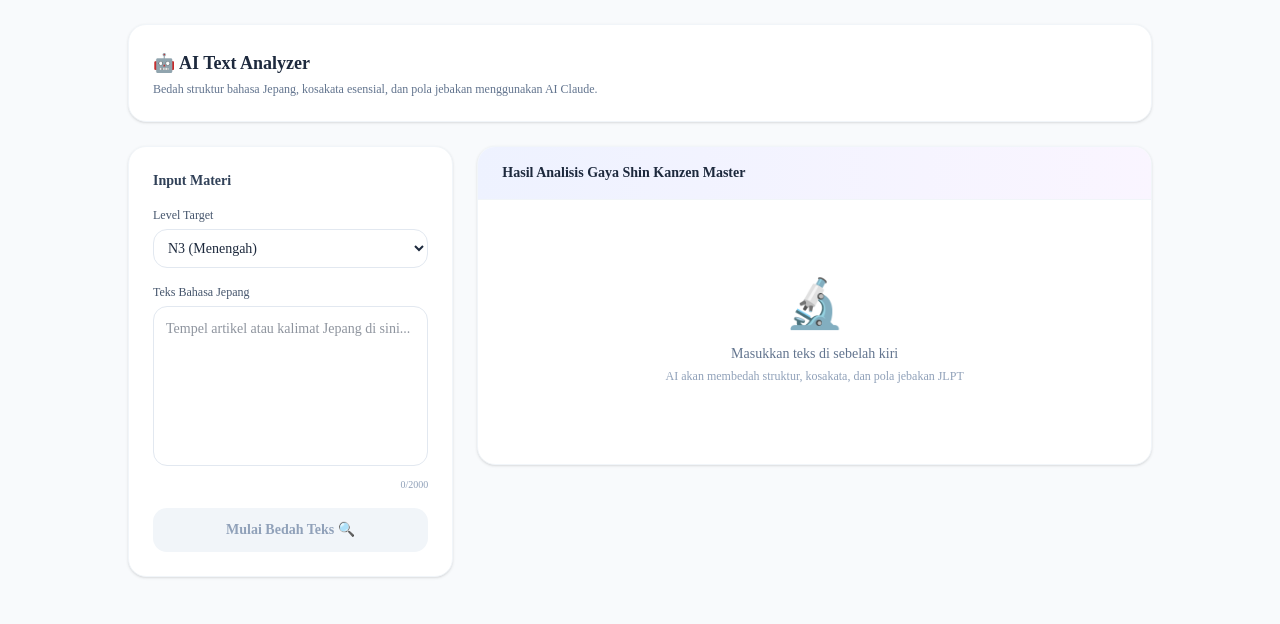
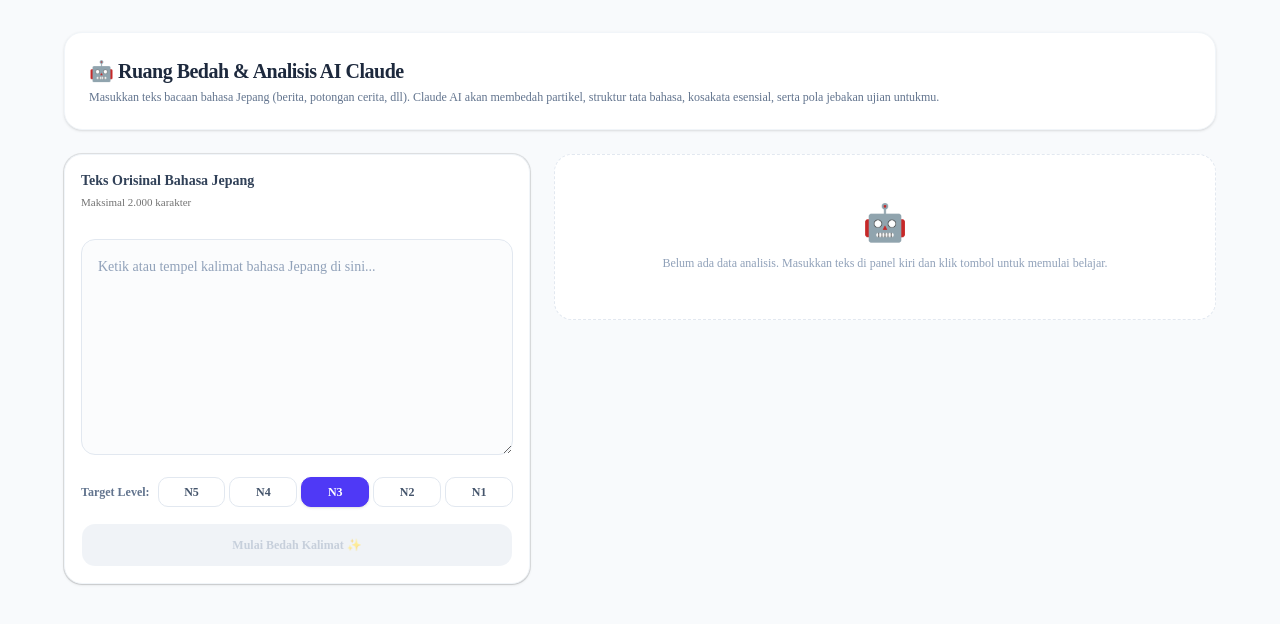
Before and after one commit to wisnuajiwibowo/jlpt-saas, a Next.js app: page /dashboard/analyzer in a window 1280 px wide. Shown: the top 624 px of the page. Built offline with nearby package versions, Linux system fonts and the light colour scheme.

Commit message:
Update page.tsx

```diff
--- a/src/app/dashboard/analyzer/page.tsx
+++ b/src/app/dashboard/analyzer/page.tsx
@@ -1,195 +1,258 @@
 "use client"
 
 import { useState } from "react"
+import { Card, CardContent, CardDescription, CardHeader, CardTitle } from "@/components/ui/card"
+import { Button } from "@/components/ui/button"
+
+interface GrammarPoint {
+  pattern: string
+  level: string
+  explanation: string
+}
+
+interface VocabularyItem {
+  word: string
+  reading: string
+  meaning: string
+  level: string
+}
+
+interface AnalysisResult {
+  jlpt_level: string
+  cefr_level: string
+  difficulty_score: number
+  grammar_points: GrammarPoint[]
+  vocabulary: VocabularyItem[]
+  trap_patterns: string[]
+  adapted_text: string
+}
 
 export default function AnalyzerPage() {
   const [text, setText] = useState("")
-  const [level, setLevel] = useState("N3")
+  const [targetLevel, setTargetLevel] = useState("N3")
   const [loading, setLoading] = useState(false)
-  const [result, setResult] = useState<any>(null)
+  const [result, setResult] = useState<AnalysisResult | null>(null)
+  const [error, setError] = useState<string | null>(null)
+  const [openGrammarIdx, setOpenGrammarIdx] = useState<number | null>(null)
 
-  async function handleAnalyze(e: React.FormEvent) {
-    e.preventDefault()
+  async function handleAnalyze() {
     if (!text.trim()) return
     setLoading(true)
+    setError(null)
     setResult(null)
+
     try {
       const res = await fetch("/api/analyze", {
         method: "POST",
         headers: { "Content-Type": "application/json" },
-        body: JSON.stringify({ text, targetLevel: level }),
+        body: JSON.stringify({ text, targetLevel }),
       })
+
       const data = await res.json()
-      if (res.ok) setResult(data)
-      else alert(data.error || "Gagal memproses analisis")
-    } catch {
-      alert("Terjadi kesalahan koneksi")
+      if (!res.ok) throw new Error(data.error || "Gagal menganalisis teks")
+      setResult(data)
+    } catch (err: any) {
+      setError(err.message || "Terjadi kesalahan koneksi sistem")
     } finally {
       setLoading(false)
     }
   }
 
   return (
-    <div className="min-h-screen bg-slate-50 p-6">
-      <div className="max-w-5xl mx-auto space-y-6">
+    <div className="min-h-screen bg-slate-50 p-4 md:p-8 font-sans">
+      <div className="max-w-6xl mx-auto space-y-6">
 
         {/* Header */}
-        <div className="bg-white rounded-2xl border border-slate-100 shadow-sm p-6">
-          <h1 className="text-lg font-bold text-slate-800">🤖 AI Text Analyzer</h1>
-          <p className="text-slate-500 text-xs mt-1">Bedah struktur bahasa Jepang, kosakata esensial, dan pola jebakan menggunakan AI Claude.</p>
+        <div className="bg-white rounded-2xl border border-slate-100 shadow-sm p-6 select-none">
+          <h1 className="text-xl font-bold text-slate-800 tracking-tight">🤖 Ruang Bedah & Analisis AI Claude</h1>
+          <p className="text-slate-500 text-xs mt-1">
+            Masukkan teks bacaan bahasa Jepang (berita, potongan cerita, dll). Claude AI akan membedah partikel, struktur tata bahasa, kosakata esensial, serta pola jebakan ujian untukmu.
+          </p>
         </div>
 
-        <div className="grid grid-cols-1 md:grid-cols-3 gap-6 items-start">
+        <div className="grid grid-cols-1 lg:grid-cols-12 gap-6 items-start">
 
-          {/* Form Input */}
-          <div className="bg-white rounded-2xl border border-slate-100 shadow-sm p-6 space-y-4">
-            <h2 className="text-sm font-bold text-slate-700">Input Materi</h2>
-            <form onSubmit={handleAnalyze} className="space-y-4">
-              <div>
-                <label className="text-xs font-medium text-slate-600 block mb-1.5">Level Target</label>
-                <select
-                  className="w-full p-2.5 rounded-xl border border-slate-200 text-sm bg-white text-slate-800 focus:outline-none focus:ring-2 focus:ring-indigo-300"
-                  value={level}
-                  onChange={(e) => setLevel(e.target.value)}
-                >
-                  <option value="N5">N5 (Dasar)</option>
-                  <option value="N4">N4</option>
-                  <option value="N3">N3 (Menengah)</option>
-                  <option value="N2">N2</option>
-                  <option value="N1">N1 (Mahir)</option>
-                </select>
-              </div>
-              <div>
-                <label className="text-xs font-medium text-slate-600 block mb-1.5">Teks Bahasa Jepang</label>
+          {/* PANEL KIRI: INPUT PENGGUNA */}
+          <div className="lg:col-span-5 space-y-4">
+            <Card className="border border-slate-100 shadow-sm rounded-2xl bg-white overflow-hidden">
+              <CardHeader className="pb-3 select-none">
+                <CardTitle className="text-sm font-bold text-slate-700">Teks Orisinal Bahasa Jepang</CardTitle>
+                <CardDescription className="text-[11px]">Maksimal 2.000 karakter</CardDescription>
+              </CardHeader>
+              <CardContent className="space-y-4">
                 <textarea
-                  className="w-full p-3 rounded-xl border border-slate-200 text-sm h-40 bg-white text-slate-800 resize-none focus:outline-none focus:ring-2 focus:ring-indigo-300"
-                  placeholder="Tempel artikel atau kalimat Jepang di sini..."
                   value={text}
                   onChange={(e) => setText(e.target.value)}
-                  maxLength={2000}
+                  placeholder="Ketik atau tempel kalimat bahasa Jepang di sini..."
+                  rows={8}
+                  className="w-full p-4 rounded-xl border border-slate-200 text-sm focus:border-indigo-500 focus:outline-none bg-slate-50/50 leading-relaxed font-sans placeholder:text-slate-400"
                 />
-                <p className="text-[10px] text-slate-400 text-right mt-1">{text.length}/2000</p>
-              </div>
+
+                <div className="flex gap-2 items-center select-none">
+                  <label className="text-xs font-bold text-slate-500 shrink-0">Target Level:</label>
+                  <div className="flex gap-1 w-full">
+                    {["N5", "N4", "N3", "N2", "N1"].map((lvl) => (
                       <button
-                type="submit"
-                disabled={loading || !text.trim()}
-                className={`w-full py-3 rounded-xl text-sm font-semibold transition-all ${
-                  loading || !text.trim()
-                    ? "bg-slate-100 text-slate-400 cursor-not-allowed"
-                    : "bg-indigo-600 hover:bg-indigo-700 text-white shadow-md shadow-indigo-200"
+                        key={lvl}
+                        type="button"
+                        onClick={() => setTargetLevel(lvl)}
+                        className={`flex-1 py-1.5 rounded-lg border text-xs font-bold transition cursor-pointer ${
+                          targetLevel === lvl
+                            ? "bg-indigo-600 border-indigo-600 text-white shadow-sm"
+                            : "bg-white border-slate-200 text-slate-600 hover:bg-slate-50"
                         }`}
                       >
-                {loading ? (
-                  <span className="flex items-center justify-center gap-2">
-                    <span className="w-4 h-4 border-2 border-white border-t-transparent rounded-full animate-spin" />
-                    Menganalisis...
-                  </span>
-                ) : "Mulai Bedah Teks 🔍"}
+                        {lvl}
                       </button>
-            </form>
+                    ))}
+                  </div>
                 </div>
 
-          {/* Hasil Analisis */}
-          <div className="md:col-span-2 bg-white rounded-2xl border border-slate-100 shadow-sm overflow-hidden">
-            <div className="px-6 py-4 border-b border-slate-100 bg-gradient-to-r from-indigo-50 to-purple-50">
-              <h2 className="text-sm font-bold text-slate-800">Hasil Analisis Gaya Shin Kanzen Master</h2>
+                <Button
+                  onClick={handleAnalyze}
+                  disabled={loading || !text.trim()}
+                  className="w-full h-11 bg-indigo-600 hover:bg-indigo-700 text-white font-semibold text-xs rounded-xl shadow-md shadow-indigo-100 flex items-center justify-center gap-2 cursor-pointer disabled:bg-slate-200 disabled:text-slate-400 disabled:shadow-none"
+                >
+                  {loading ? (
+                    <>
+                      <div className="w-4 h-4 border-2 border-white border-t-transparent rounded-full animate-spin" />
+                      Menganalisis Teks via Claude...
+                    </>
+                  ) : (
+                    "Mulai Bedah Kalimat ✨"
+                  )}
+                </Button>
+              </CardContent>
+            </Card>
+
+            {/* Kotak Galat / Error */}
+            {error && (
+              <div className="p-4 bg-red-50 border border-red-200 rounded-xl flex gap-3 text-xs text-red-600 font-medium">
+                <span>⚠️</span>
+                <p>{error}</p>
               </div>
-
+            )}
+          </div>
+          {/* PANEL KANAN: HASIL BEDAHAN AI */}
+          <div className="lg:col-span-7 space-y-6">
             {!result && !loading && (
-              <div className="flex flex-col items-center justify-center py-20 text-center px-6">
-                <span className="text-5xl mb-4">🔬</span>
-                <p className="text-slate-500 text-sm font-medium">Masukkan teks di sebelah kiri</p>
-                <p className="text-slate-400 text-xs mt-1">AI akan membedah struktur, kosakata, dan pola jebakan JLPT</p>
+              <div className="bg-white border border-dashed border-slate-200 rounded-2xl p-12 text-center text-slate-400 select-none">
+                <p className="text-4xl mb-3">🤖</p>
+                <p className="text-xs font-medium">Belum ada data analisis. Masukkan teks di panel kiri dan klik tombol untuk memulai belajar.</p>
               </div>
             )}
 
-            {loading && (
-              <div className="flex flex-col items-center justify-center py-20 gap-4">
-                <div className="w-10 h-10 border-4 border-indigo-500 border-t-transparent rounded-full animate-spin" />
-                <p className="text-slate-500 text-sm animate-pulse">AI sedang menganalisis teks...</p>
+            {loading && !result && (
+              <div className="bg-white border border-slate-100 rounded-2xl p-12 text-center text-slate-400 space-y-3 select-none">
+                <div className="w-10 h-10 border-4 border-indigo-500 border-t-transparent rounded-full animate-spin mx-auto" />
+                <p className="text-xs font-medium text-slate-500 animate-pulse">Claude AI sedang membaca struktur partikel teks Anda...</p>
               </div>
             )}
 
             {result && (
-              <div className="p-6 space-y-5 text-sm">
+              <div className="space-y-6">
 
-                {/* Badge Level & Skor */}
-                <div className="flex flex-wrap gap-2">
-                  <span className="bg-indigo-100 text-indigo-700 text-xs font-bold px-3 py-1 rounded-full">
-                    🎯 Level Deteksi: {result.jlpt_level}
-                  </span>
-                  <span className="bg-purple-100 text-purple-700 text-xs font-bold px-3 py-1 rounded-full">
-                    CEFR: {result.cefr_level}
-                  </span>
-                  <span className="bg-slate-100 text-slate-700 text-xs font-bold px-3 py-1 rounded-full">
-                    Skor Kesulitan: {result.difficulty_score}/100
-                  </span>
+                {/* 1. Metrik Nilai Kesulitan */}
+                <div className="grid grid-cols-3 gap-3 select-none">
+                  <div className="bg-white p-4 rounded-xl border border-slate-100 text-center shadow-sm">
+                    <span className="text-[10px] text-slate-400 font-bold block uppercase tracking-wide">Level JLPT</span>
+                    <span className="text-lg font-black text-indigo-600 mt-0.5 block">{result.jlpt_level}</span>
+                  </div>
+                  <div className="bg-white p-4 rounded-xl border border-slate-100 text-center shadow-sm">
+                    <span className="text-[10px] text-slate-400 font-bold block uppercase tracking-wide">Level CEFR</span>
+                    <span className="text-lg font-black text-purple-600 mt-0.5 block">{result.cefr_level}</span>
+                  </div>
+                  <div className="bg-white p-4 rounded-xl border border-slate-100 text-center shadow-sm">
+                    <span className="text-[10px] text-slate-400 font-bold block uppercase tracking-wide">Skor Kesulitan</span>
+                    <span className="text-lg font-black text-orange-500 mt-0.5 block">{result.difficulty_score}/100</span>
+                  </div>
                 </div>
 
-                {/* Grammar Points */}
-                {result.grammar_points?.length > 0 && (
+                {/* 2. Teks Adaptif */}
+                <Card className="border border-slate-100 shadow-sm rounded-2xl bg-white overflow-hidden">
+                  <CardHeader className="pb-2 select-none">
+                    <CardTitle className="text-xs font-bold text-indigo-600">📄 Teks Adaptif (Rekomendasi Claude untuk Level {targetLevel}):</CardTitle>
+                  </CardHeader>
+                  <CardContent>
+                    <p className="text-slate-800 font-medium text-base leading-relaxed whitespace-pre-wrap font-sans">
+                      {result.adapted_text}
+                    </p>
+                  </CardContent>
+                </Card>
+
+                {/* 3. Pola Jebakan Ujian */}
+                {result.trap_patterns && result.trap_patterns.length > 0 && (
+                  <div className="p-4 bg-amber-50/70 border border-amber-200/60 rounded-xl space-y-1.5 animate-pulse">
+                    <span className="text-xs font-bold text-amber-700 block select-none">🚨 Analisis Jebakan & Pola Distraktor Ujian Asli:</span>
+                    <ul className="list-disc list-inside text-xs text-slate-600 space-y-1 leading-relaxed">
+                      {result.trap_patterns.map((trap, i) => (
+                        <li key={i}>{trap}</li>
+                      ))}
+                    </ul>
+                  </div>
+                )}
+
+                {/* 4. Pembedahan Grammar Akordeon */}
                 <div className="space-y-2">
-                    <h3 className="text-xs font-bold text-slate-700 uppercase tracking-wider">📌 Pola Tata Bahasa</h3>
-                    <div className="space-y-2">
-                      {result.grammar_points.map((g: any, i: number) => (
-                        <div key={i} className="bg-indigo-50 border border-indigo-100 rounded-xl p-3">
-                          <div className="flex items-center gap-2 mb-1">
-                            <span className="font-bold text-indigo-700 text-sm">{g.pattern}</span>
-                            <span className="bg-indigo-200 text-indigo-700 text-[10px] font-bold px-1.5 py-0.5 rounded">{g.level}</span>
+                  <h3 className="text-xs font-bold text-slate-500 uppercase tracking-wide select-none">🎯 Bedah Tata Bahasa (Grammar Points)</h3>
+                  <div className="space-y-1.5">
+                    {result.grammar_points.map((gram, i) => (
+                      <div key={i} className="bg-white rounded-xl border border-slate-100 overflow-hidden shadow-sm">
+                        <button
+                          type="button"
+                          onClick={() => setOpenGrammarIdx(openGrammarIdx === i ? null : i)}
+                          className="w-full p-4 flex items-center justify-between text-left cursor-pointer hover:bg-slate-50/50"
+                        >
+                          <div className="flex items-center gap-3">
+                            <span className="bg-slate-100 text-slate-700 text-[10px] font-bold px-2 py-0.5 rounded uppercase">{gram.level}</span>
+                            <span className="text-sm font-bold text-slate-800">{gram.pattern}</span>
                           </div>
-                          <p className="text-xs text-slate-600 leading-relaxed">{g.explanation}</p>
+                          <span className="text-slate-400 text-xs select-none">{openGrammarIdx === i ? "▲" : "▼"}</span>
+                        </button>
+                        {openGrammarIdx === i && (
+                          <div className="px-4 pb-4 text-xs leading-relaxed text-slate-600 border-t border-slate-50 pt-3 bg-slate-50/30 whitespace-pre-wrap font-sans">
+                            {gram.explanation}
+                          </div>
+                        )}
                       </div>
                     ))}
                   </div>
                 </div>
-                )}
 
-                {/* Vocabulary */}
-                {result.vocabulary?.length > 0 && (
+                {/* 5. Tabel Kosakata Masif */}
                 <div className="space-y-2">
-                    <h3 className="text-xs font-bold text-slate-700 uppercase tracking-wider">📖 Kosakata Penting</h3>
-                    <div className="grid grid-cols-1 sm:grid-cols-2 gap-2">
-                      {result.vocabulary.map((v: any, i: number) => (
-                        <div key={i} className="bg-slate-50 border border-slate-100 rounded-xl p-3 flex items-start gap-2">
-                          <div>
-                            <span className="font-bold text-slate-800">{v.word}</span>
-                            <span className="text-slate-400 text-xs ml-1">({v.reading})</span>
-                            <p className="text-xs text-slate-500 mt-0.5">{v.meaning}</p>
-                          </div>
-                          <span className="ml-auto bg-slate-200 text-slate-600 text-[10px] font-bold px-1.5 py-0.5 rounded shrink-0">{v.level}</span>
-                        </div>
+                  <h3 className="text-xs font-bold text-slate-500 uppercase tracking-wide select-none">📖 Kosakata Esensial (Vocabulary List)</h3>
+                  <div className="bg-white rounded-xl border border-slate-100 shadow-sm overflow-hidden overflow-x-auto">
+                    <table className="w-full text-left text-xs border-collapse">
+                      <thead>
+                        <tr className="bg-slate-50 border-b border-slate-100 text-slate-400 font-bold uppercase select-none">
+                          <th className="p-3">Kata (Kanji)</th>
+                          <th className="p-3">Furigana</th>
+                          <th className="p-3">Arti Indonesia</th>
+                          <th className="p-3 text-center">Level</th>
+                        </tr>
+                      </thead>
+                      <tbody className="divide-y divide-slate-50">
+                        {result.vocabulary.map((vocab, i) => (
+                          <tr key={i} className="hover:bg-slate-50/30 text-slate-700 font-medium">
+                            <td className="p-3 font-bold text-slate-900 text-sm">{vocab.word}</td>
+                            <td className="p-3 text-slate-500">{vocab.reading}</td>
+                            <td className="p-3 text-slate-600">{vocab.meaning}</td>
+                            <td className="p-3 text-center select-none">
+                              <span className="bg-slate-100 text-slate-600 font-bold text-[9px] px-1.5 py-0.5 rounded">{vocab.level}</span>
+                            </td>
+                          </tr>
                         ))}
+                      </tbody>
+                    </table>
                   </div>
                 </div>
-                )}
 
-                {/* Trap Patterns */}
-                {result.trap_patterns?.length > 0 && (
-                  <div className="space-y-2">
-                    <h3 className="text-xs font-bold text-slate-700 uppercase tracking-wider">⚠️ Pola Jebakan</h3>
-                    <div className="bg-amber-50 border border-amber-200 rounded-xl p-4 space-y-1.5">
-                      {result.trap_patterns.map((t: string, i: number) => (
-                        <p key={i} className="text-xs text-slate-600 flex gap-2">
-                          <span className="text-amber-500 shrink-0">•</span>{t}
-                        </p>
-                      ))}
-                    </div>
-                  </div>
-                )}
-
-                {/* Adapted Text */}
-                {result.adapted_text && (
-                  <div className="space-y-2">
-                    <h3 className="text-xs font-bold text-slate-700 uppercase tracking-wider">✏️ Teks Adaptasi Level {level}</h3>
-                    <div className="bg-emerald-50 border border-emerald-200 rounded-xl p-4">
-                      <p className="text-sm text-slate-700 leading-relaxed">{result.adapted_text}</p>
-                    </div>
-                  </div>
-                )}
               </div>
             )}
           </div>
         </div>
+
       </div>
     </div>
   )
```
Lines whose indentation alone changed are shown as unchanged.
